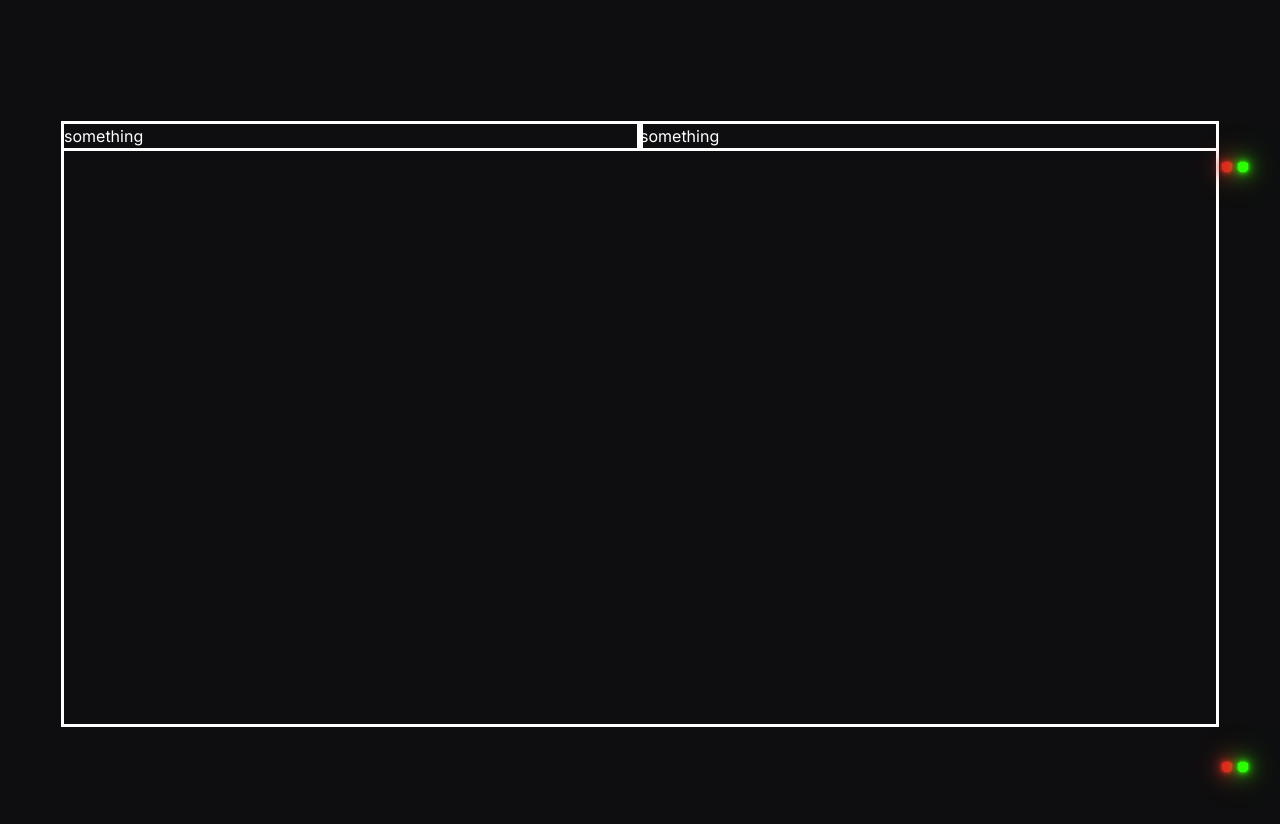
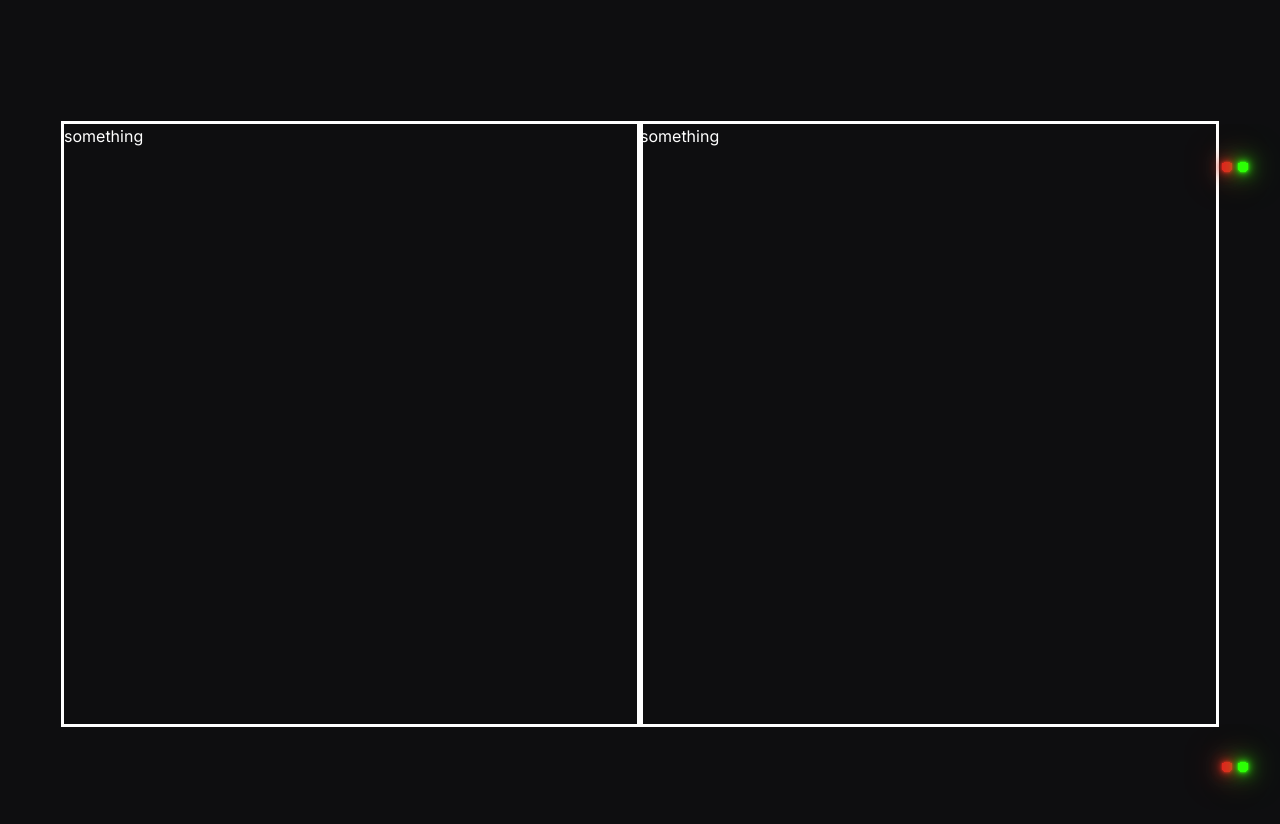
Before and after one commit to athena-server/athena-server.github.io, a Next.js app: page / in a window 1280 px wide. Shown: the part 760-1584 px from the top of the page. Built offline with nearby package versions, Linux system fonts and the light colour scheme; a web font is replaced by a local one.

Commit message:
created basic layout for about us section

```diff
--- a/src/app/page.tsx
+++ b/src/app/page.tsx
@@ -24,15 +24,14 @@ const Page = () => {
                     </div>
                 </section>
 
-                <section id="about-us" className="relative min-h-[75dvh] h-full outline">
+                <section id="about-us" className="relative min-h-[75dvh] h-full flex justify-between">
+
                     <CloseIcon />
-                    <div className="flex h-full justify-between items-center">
-                        <div className="w-full h-full outline">
-                            something
-                        </div>
-                        <div className="w-full h-full outline">
-                            something
-                        </div>
+                    <div className="w-full h-inherit outline">
+                        something
+                    </div>
+                    <div className="w-full h-inherit outline">
+                        something
                     </div>
                 </section>
                 <section id="facilities" className="relative min-h-[75dvh] h-full">
```
